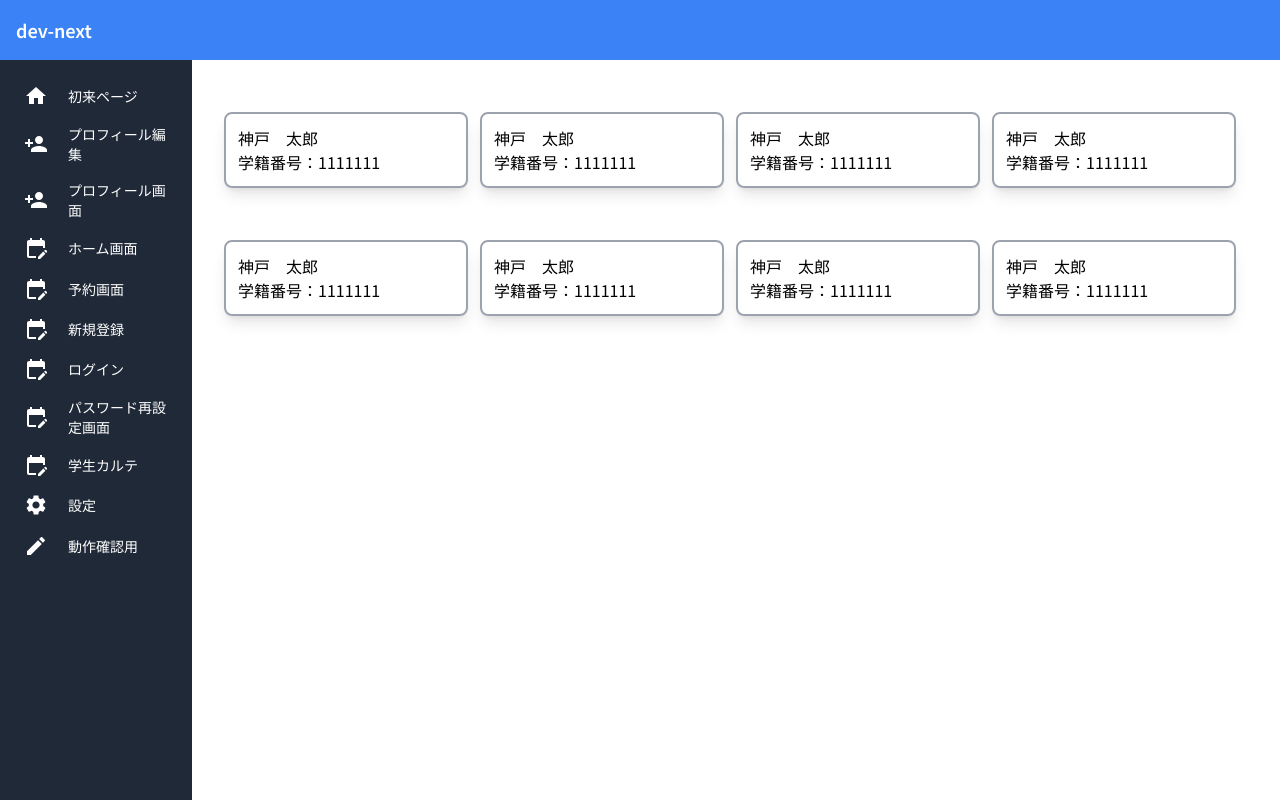
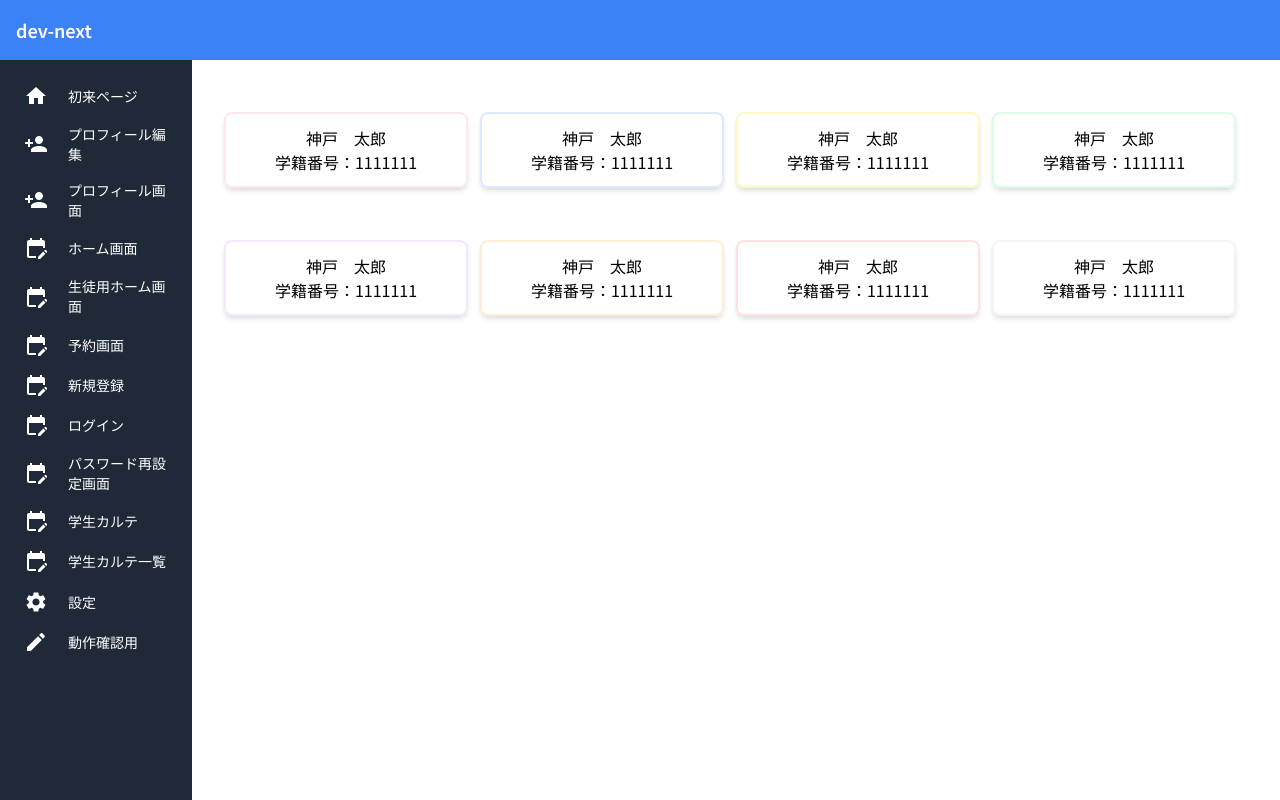
Before and after one commit to Aruche-code/kd-reserve, a Next.js app: page /dev/students in a window 1280 px wide. Built offline with nearby package versions, Linux system fonts and the light colour scheme.

Commit message:
生徒用ホーム画面とか諸々

```diff
--- /dev/null
+++ b/app/(root)/dev/homest/page.tsx
@@ -0,0 +1,30 @@
+import React from "react";
+
+const homest = () => {
+    return (
+        <div className="flex flex-row p-4 place-content-center">
+            <div className="mt-5 mr-3 w-1/2 p-3 border-2 border-gray-400 rounded-lg flex flex-row">
+
+                <div className="w-5/6 flex flex-row">
+                    <div className="w-1/3 px-3 font-medium">
+                        2023/12/3<br />
+                        12:00~13:00
+                    </div>
+                    <div className="w-1/3 border-x-2 border-gray-200 px-3 flex items-center justify-center font-medium">
+                        ○○先生
+                    </div>
+                    <div className="w-1/3 px-3 flex items-center justify-center font-medium">
+                        面接練習
+                    </div>
+                </div>
+
+                <div className="w-1/6 flex items-center justify-center">
+                    <button type="button" className="rounded-lg bg-red-400 px-2 p-1 text-xs font-medium">キャンセル</button>
+                </div>
+            </div>
+        </div>
+
+    );
+}
+
+export default homest
--- a/app/(root)/dev/profile/page.tsx
+++ b/app/(root)/dev/profile/page.tsx
@@ -100,12 +100,14 @@ const Profile = () => {
             onChange={(e) => handleChange("qualifications", e.target.value)}
           />
         </div>
+        <Link href="../dev/profile1">
           <button
             className="flex items-center px-20 py-2 text-center text-white bg-blue-600 rounded-xl hover:bg-blue-700 mt-7 mb-4"
             onClick={handleConfirm}
           >
             確認する
           </button>
+        </Link>
       </div>
     </main>
   );
--- a/app/(root)/dev/record/page.tsx
+++ b/app/(root)/dev/record/page.tsx
@@ -8,23 +8,41 @@ const data = [
     {
         question: "2023/10/3　　履歴書の作成",
         answer:
+            <div>
                 <textarea
-                className="w-full border-2 border-gray-300 rounded-lg p-1 px-5"
+                    className="w-full border-2 border-gray-300 rounded-lg p-1 px-5 text-gray-800"
+                    style={{ resize: "none" }}
                 />
+                <div className="flex justify-end ">
+                    <button type="button" className="rounded-lg border border-primary-500 bg-green-300 px-6 py-1 text-center text-sm font-medium text-black shadow-sm transition-all hover:border-primary-700 hover:bg-green-500 hover:text-white">保存</button>
+                </div>
+            </div>
     },
     {
         question: "2023/9/19　　履歴書の作成",
         answer:
+            <div>
                 <textarea
-                className="w-full border-2 border-gray-300 rounded-lg p-1 px-5"
+                    className="w-full border-2 border-gray-300 rounded-lg p-1 px-5 text-gray-800"
+                    style={{ resize: "none" }}
                 />
+                <div className="flex justify-end ">
+                    <button type="button" className="rounded-lg border border-primary-500 bg-green-300 px-6 py-1 text-center text-sm font-medium text-black shadow-sm transition-all hover:border-primary-700 hover:bg-green-500 hover:text-white">保存</button>
+                </div>
+            </div>
     },
     {
         question: "2023/9/14　　面接練習",
         answer:
+            <div>
                 <textarea
-                className="w-full border-2 border-gray-300 rounded-lg p-1 px-5"
+                    className="w-full border-2 border-gray-300 rounded-lg p-1 px-5 text-gray-800"
+                    style={{ resize: "none" }}
                 />
+                <div className="flex justify-end ">
+                    <button type="button" className="rounded-lg border border-primary-500 bg-green-300 px-6 py-1 text-center text-sm font-medium text-black shadow-sm transition-all hover:border-primary-700 hover:bg-green-500 hover:text-white">保存</button>
+                </div>
+            </div>
     }
 ]
 
@@ -71,7 +89,7 @@ const Record = () => {
                     </div>
                     <div className="px-5 mb-1 flex flex-row">
                         <div className="w-1/3 text-right">卒業予定 /</div>
-                        <div className="w-2/3 px-4">2023年3月</div>
+                        <div className="w-2/3 px-4">2025年3月</div>
                     </div>
                     <div className="px-5 mb-1 flex flex-row">
                         <div className="w-1/3 text-right">電話番号 /</div>
--- a/app/(root)/dev/students/page.tsx
+++ b/app/(root)/dev/students/page.tsx
@@ -4,41 +4,41 @@ const Students = () => {
     return (
         <div>
             <div className="flex flex-row p-4 ">
-                <div className="mt-5 mr-3 w-3/12 p-3 border-2 border-gray-400 shadow-lg rounded-lg">
+                <button className="mt-5 mr-3 w-3/12 p-3 border-2 border-pink-100 shadow-md rounded-lg">
                     神戸　太郎<br />
                     学籍番号：1111111
-                </div>
-                <div className="mt-5 mr-3 w-3/12 p-3 border-2 border-gray-400 shadow-lg rounded-lg">
+                </button>
+                <button className="mt-5 mr-3 w-3/12 p-3 border-2 border-blue-100 shadow-md rounded-lg">
                     神戸　太郎<br />
                     学籍番号：1111111
-                </div>
-                <div className="mt-5 mr-3 w-3/12 p-3 border-2 border-gray-400 shadow-lg rounded-lg">
+                </button>
+                <button className="mt-5 mr-3 w-3/12 p-3 border-2 border-yellow-100 shadow-md rounded-lg">
                     神戸　太郎<br />
                     学籍番号：1111111
-                </div>
-                <div className="mt-5 mr-3 w-3/12 p-3 border-2 border-gray-400 shadow-lg rounded-lg">
+                </button>
+                <button className="mt-5 mr-3 w-3/12 p-3 border-2 border-green-100 shadow-md rounded-lg">
                     神戸　太郎<br />
                     学籍番号：1111111
-                </div>
+                </button>
             </div>
 
             <div className="flex flex-row p-4 ">
-                <div className="mt-5 mr-3 w-3/12 p-3 border-2 border-gray-400 shadow-lg rounded-lg">
+                <button className="mt-5 mr-3 w-3/12 p-3 border-2 border-purple-100 shadow-md rounded-lg">
                     神戸　太郎<br />
                     学籍番号：1111111
-                </div>
-                <div className="mt-5 mr-3 w-3/12 p-3 border-2 border-gray-400 shadow-lg rounded-lg">
+                </button>
+                <button className="mt-5 mr-3 w-3/12 p-3 border-2 border-orange-100 shadow-md rounded-lg">
                     神戸　太郎<br />
                     学籍番号：1111111
-                </div>
-                <div className="mt-5 mr-3 w-3/12 p-3 border-2 border-gray-400 shadow-lg rounded-lg">
+                </button>
+                <button className="mt-5 mr-3 w-3/12 p-3 border-2 border-red-100 shadow-md rounded-lg">
                     神戸　太郎<br />
                     学籍番号：1111111
-                </div>
-                <div className="mt-5 mr-3 w-3/12 p-3 border-2 border-gray-400 shadow-lg rounded-lg">
+                </button>
+                <button className="mt-5 mr-3 w-3/12 p-3 border-2 border-gray-100 shadow-md rounded-lg">
                     神戸　太郎<br />
                     学籍番号：1111111
-                </div>
+                </button>
             </div>
         </div>
 
--- a/app/components/SidebarData.js
+++ b/app/components/SidebarData.js
@@ -27,6 +27,11 @@ export const SidebarData = [
         link: "/dev/home",
     },
     {
+        title: "生徒用ホーム画面",
+        icon: <EditCalendarIcon />,
+        link: "/dev/homest",
+    },
+    {
         title: "予約画面",
         icon: <EditCalendarIcon />,
         link: "/dev/booking",
@@ -52,6 +57,11 @@ export const SidebarData = [
         link: "/dev/record",
     },
     {
+        title: "学生カルテ一覧",
+        icon: <EditCalendarIcon />,
+        link: "/dev/students",
+    },
+    {
         title: "設定",
         icon: <SettingsIcon />,
         link: "/dev/",
```
Lines whose indentation alone changed are shown as unchanged.
